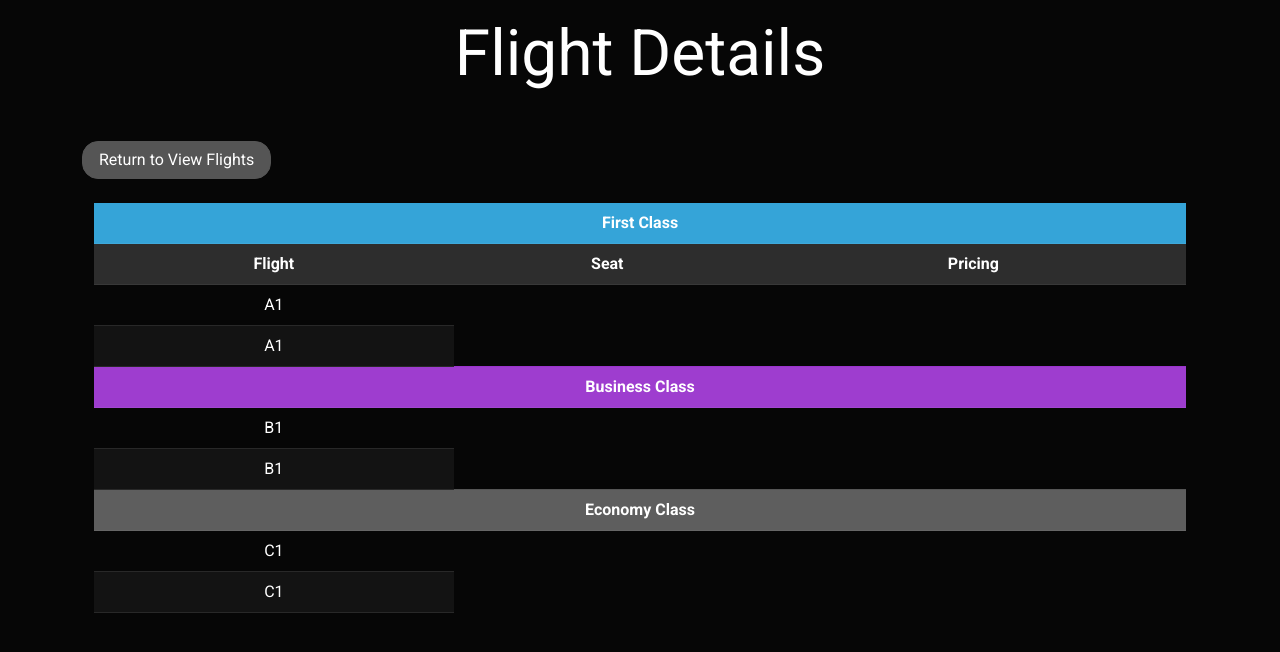
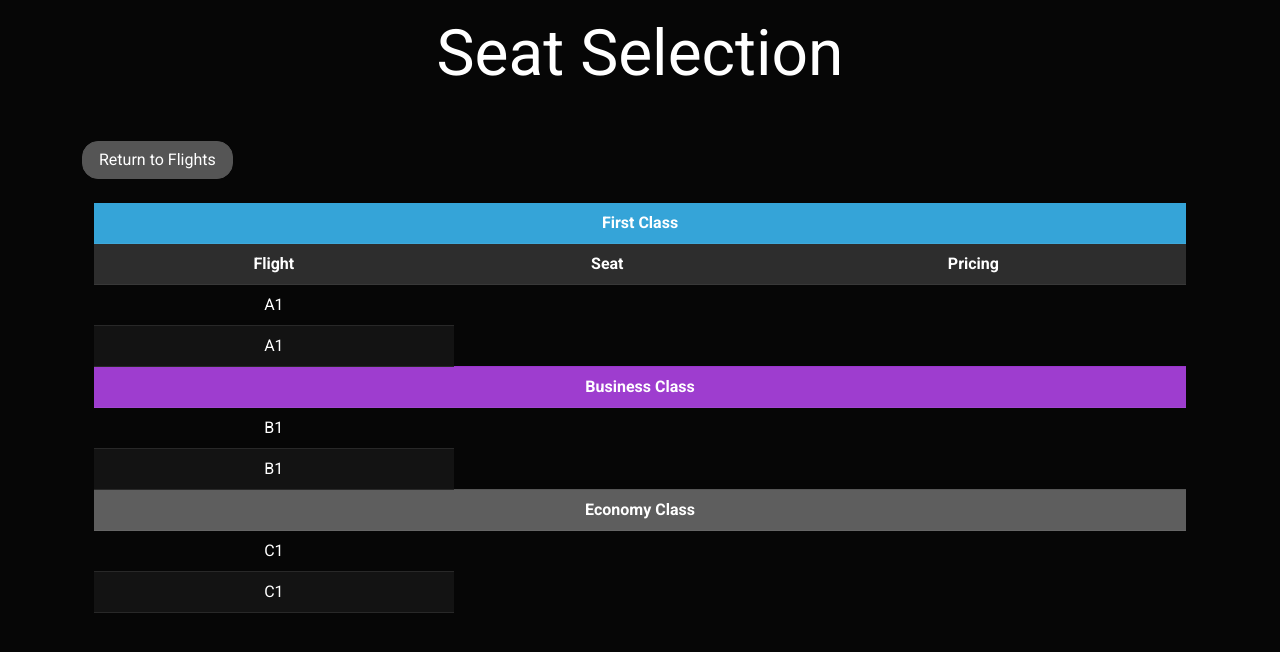
Before and after one commit to kggrinch/Airport_Application_Extended, a plain HTML site: page Project/frontend/seat.html in a window 1280 px wide. Drawn offline with nearby package versions, Linux system fonts and the light colour scheme.

Commit message:
cleaned up seat front end

```diff
--- a/Project/frontend/seat.html
+++ b/Project/frontend/seat.html
@@ -11,11 +11,11 @@
     <div class="container">
 
       <header class="text-light py-3 mb-4">
-        <h1 class="text-center">Flight Details</h1>
+        <h1 class="text-center">Seat Selection</h1>
       </header>
 
       <div class="mb-4">
-        <a href="#" class="btn btn-secondary rounded-4 btn-return">Return to View Flights</a>
+        <a href="#" class="btn btn-secondary rounded-4 btn-return">Return to Flights</a>
       </div>
 
       <!-- Main Content Section -->
```
